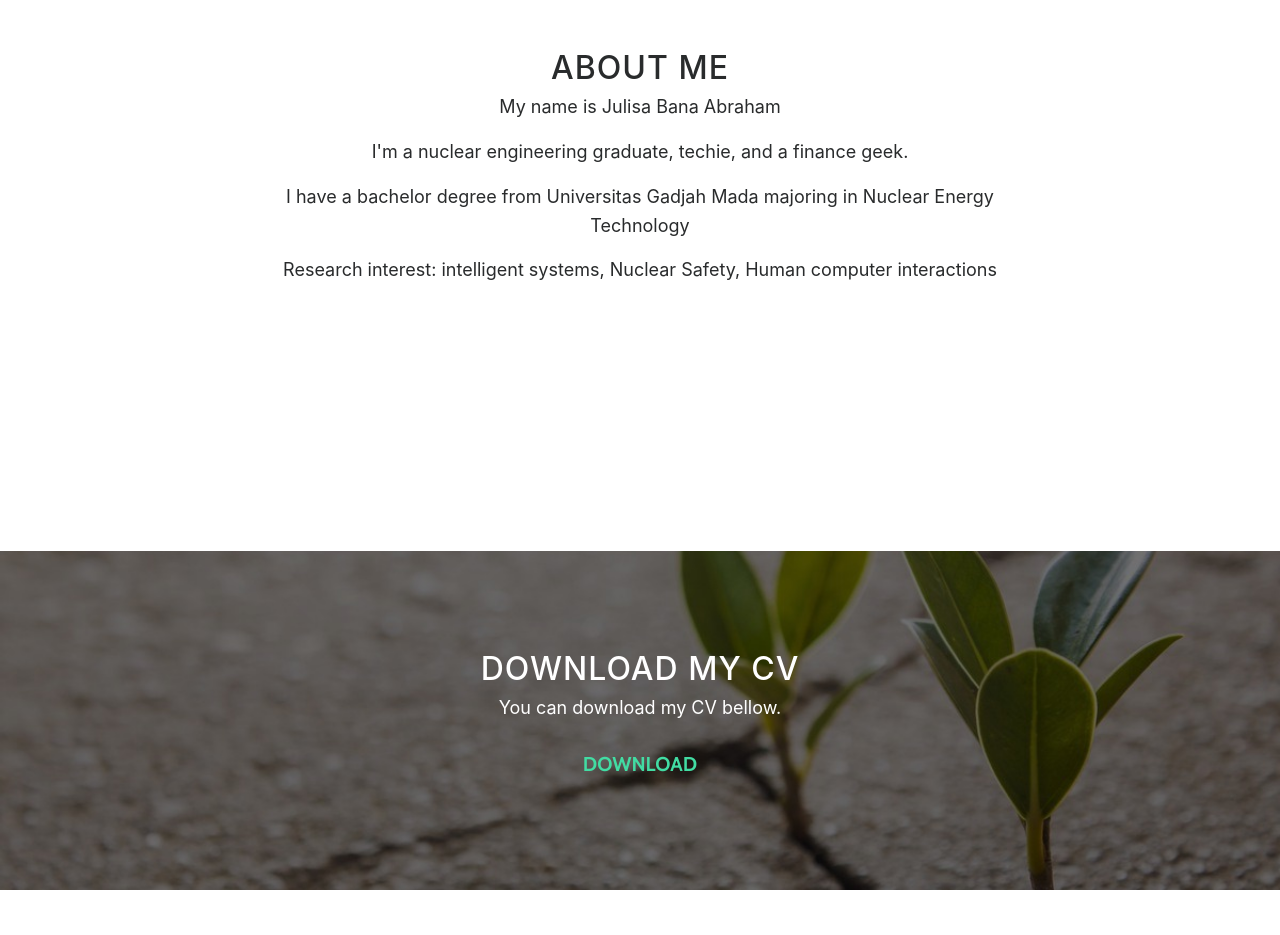
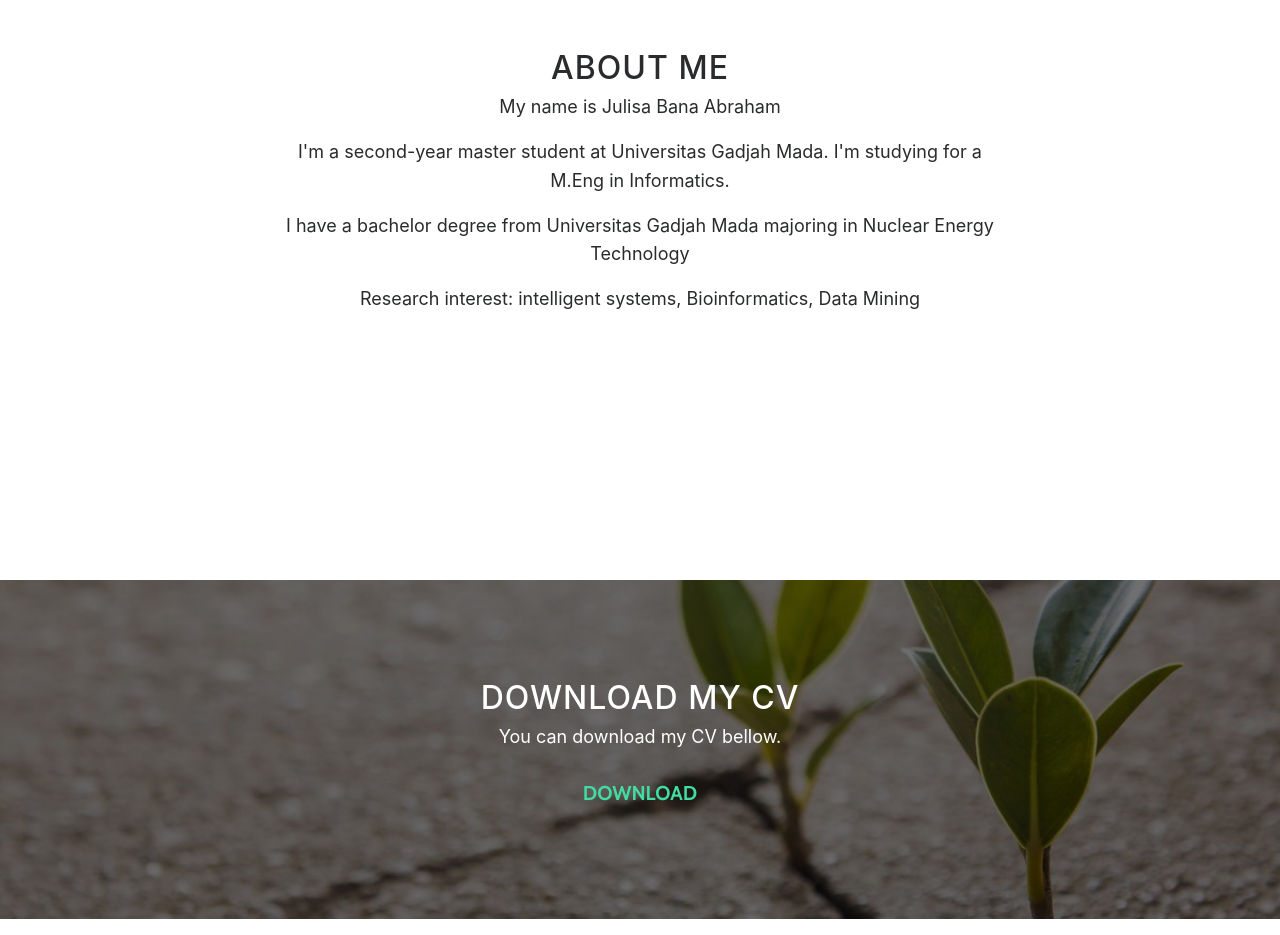
Before and after one commit to banaabraham/banaabraham.github.io, a website with bundled scripts: page index.html in a window 1280 px wide. Shown: the part 1000-1935 px from the top of the page. Built offline with nearby package versions, Linux system fonts and the light colour scheme.

Commit message:
Update index.html

```diff
--- a/index.html
+++ b/index.html
@@ -82,9 +82,9 @@
             <div class="col-lg-8 offset-md-2">
               <h2>About ME</h2>
               <p>My name is Julisa Bana Abraham</p>
-              <p>I'm a nuclear engineering graduate, techie, and a finance geek.</p>
+              <p> I'm a second-year master student at Universitas Gadjah Mada. I'm studying for a M.Eng in Informatics.</p>
                 <p>I have a bachelor degree from Universitas Gadjah Mada majoring in Nuclear Energy Technology</p>
-                <p>Research interest: intelligent systems, Nuclear Safety, Human computer interactions</p>
+                <p>Research interest: intelligent systems, Bioinformatics, Data Mining</p>
             </div>
         </div>
     </section>
```
